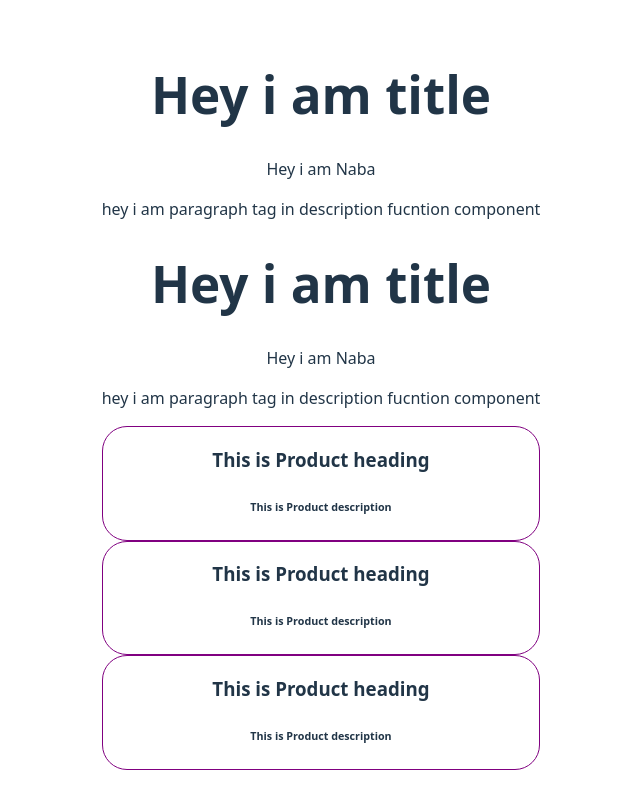
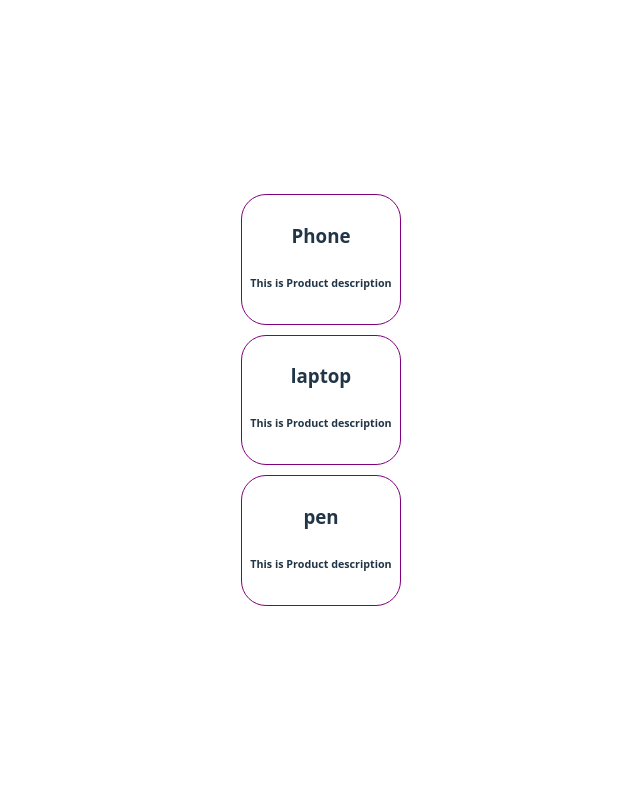
Before and after one commit to nabayousuf27/React-Learning, a React (Vite) app in the folder react app/: page / in a window 1280 px wide. Shown: the whole page, without its empty margins (319-959 px from the left). Built offline with nearby package versions, Linux system fonts and the light colour scheme.

Commit message:
react props

```diff
--- a/react app/src/App.jsx
+++ b/react app/src/App.jsx
@@ -14,10 +14,6 @@ function App() {
 
     //using react fragments
     <>
-      <Title />
-      <Description />
-      <Title />
-      <Description />
       <ProductTab />
     </>
   );
--- a/react app/src/Product.css
+++ b/react app/src/Product.css
@@ -1,4 +1,6 @@
 .Product{
     border : 1px solid purple ;
     border-radius: 25px;
+    padding: 8px 8px;
+    margin: 10px 10px;
 }
--- a/react app/src/Product.jsx
+++ b/react app/src/Product.jsx
@@ -1,9 +1,10 @@
 import './product.css';
-
-function Product(){
+//adding prop
+function Product(props){
+    console.log(props.title)
     return(
         <div className="Product">
-            <h3>This is Product heading</h3>
+            <h3>{props.title}</h3>
             <h6>This is Product description</h6>
         </div>
     );
--- a/react app/src/ProductTab.jsx
+++ b/react app/src/ProductTab.jsx
@@ -3,9 +3,9 @@ import Product from './Product.jsx';
 function ProductTab(){
     return (
         <>
-        <Product />
-        <Product />
-        <Product />
+        <Product title="Phone" />
+        <Product title="laptop" />
+        <Product title="pen" />
         </>
     );
 }
```
